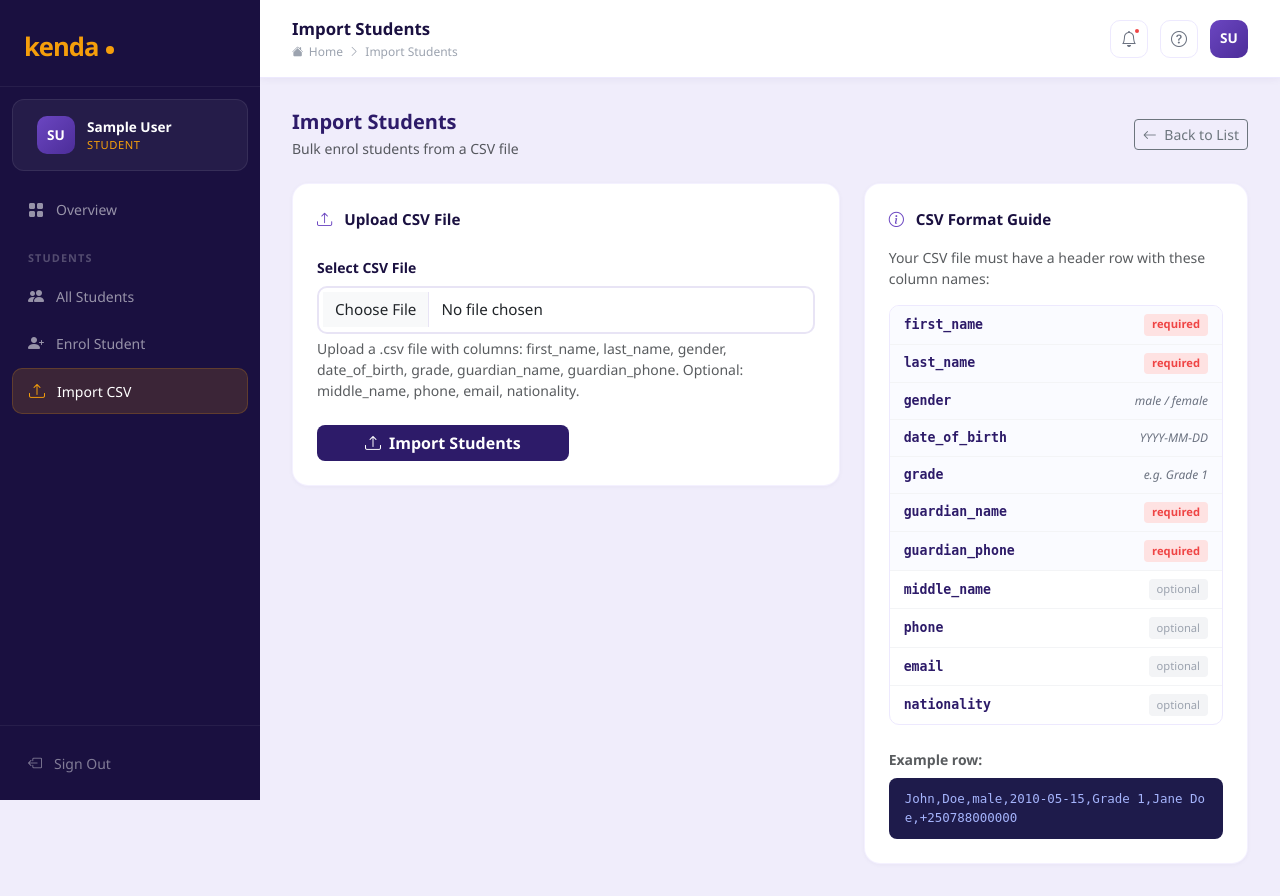
After one commit to KENEDdan/kenda, a Django app: page /students/import/ in a window 1280 px wide. The commit adds this page. Run offline with Django 4.2, Linux system fonts and the light colour scheme; the visitor is signed in with stand-in values (Sample User, id 1); parts of the project's set-up code (start-up, migrations or seed data) failed here and were passed over.

Commit message:
feat: student module — delete, status change, CSV import, ID card

```diff
--- a/apps/students/forms.py
+++ b/apps/students/forms.py
@@ -21,7 +21,6 @@ class StudentEnrolForm(forms.ModelForm):
 
     def __init__(self, *args, **kwargs):
         super().__init__(*args, **kwargs)
-        # Style every field
         for field_name, field in self.fields.items():
             if isinstance(field.widget, forms.Textarea):
                 field.widget.attrs['class'] = 'form-control kenda-input'
@@ -32,9 +31,18 @@ class StudentEnrolForm(forms.ModelForm):
             else:
                 field.widget.attrs['class'] = 'form-control kenda-input'
             field.widget.attrs['placeholder'] = field.label or ''
-        # Default academic year to current
         try:
             current_year = AcademicYear.objects.get(is_current=True)
             self.fields['academic_year'].initial = current_year
         except AcademicYear.DoesNotExist:
             pass
+
+
+class StudentImportForm(forms.Form):
+    csv_file = forms.FileField(
+        label='CSV File',
+        help_text='Upload a .csv file with columns: first_name, last_name, '
+                  'gender, date_of_birth, grade, guardian_name, guardian_phone. '
+                  'Optional: middle_name, phone, email, nationality.',
+        widget=forms.FileInput(attrs={'class': 'form-control kenda-input', 'accept': '.csv'})
+    )
--- a/apps/students/urls.py
+++ b/apps/students/urls.py
@@ -6,6 +6,10 @@ app_name = 'students'
 urlpatterns = [
     path('', views.StudentListView.as_view(), name='list'),
     path('enrol/', views.StudentEnrolView.as_view(), name='enrol'),
+    path('import/', views.StudentImportView.as_view(), name='import'),
     path('<uuid:pk>/', views.StudentDetailView.as_view(), name='detail'),
     path('<uuid:pk>/edit/', views.StudentEditView.as_view(), name='edit'),
+    path('<uuid:pk>/status/', views.StudentStatusChangeView.as_view(), name='status'),
+    path('<uuid:pk>/delete/', views.StudentDeleteView.as_view(), name='delete'),
+    path('<uuid:pk>/id-card/', views.StudentIDCardView.as_view(), name='id_card'),
 ]
--- a/apps/students/views.py
+++ b/apps/students/views.py
@@ -1,10 +1,17 @@
+import csv
+import io
 from django.contrib.auth.decorators import login_required
 from django.utils.decorators import method_decorator
-from django.views.generic import ListView, DetailView, CreateView, UpdateView
+from django.views.generic import (
+    ListView, DetailView, CreateView,
+    UpdateView, DeleteView, View, TemplateView
+)
 from django.urls import reverse_lazy
 from django.contrib import messages
+from django.shortcuts import get_object_or_404, redirect
+from django.http import HttpResponse
 from .models import Student, Grade, Stream, AcademicYear
-from .forms import StudentEnrolForm
+from .forms import StudentEnrolForm, StudentImportForm
 
 
 @method_decorator(login_required, name='dispatch')
@@ -16,21 +23,18 @@ class StudentListView(ListView):
 
     def get_queryset(self):
         qs = Student.objects.select_related('grade', 'stream', 'academic_year')
-        # Search
         q = self.request.GET.get('q')
         if q:
+            from django.db.models import Q
             qs = qs.filter(
-                first_name__icontains=q
-            ) | qs.filter(
-                last_name__icontains=q
-            ) | qs.filter(
-                student_id__icontains=q
+                Q(first_name__icontains=q) |
+                Q(last_name__icontains=q) |
+                Q(student_id__icontains=q) |
+                Q(guardian_name__icontains=q)
             )
-        # Filter by status
         status = self.request.GET.get('status')
         if status:
             qs = qs.filter(status=status)
-        # Filter by grade
         grade = self.request.GET.get('grade')
         if grade:
             qs = qs.filter(grade_id=grade)
@@ -75,7 +79,8 @@ class StudentDetailView(DetailView):
 
     def get_context_data(self, **kwargs):
         ctx = super().get_context_data(**kwargs)
-        ctx['page_title'] = f"{self.object.get_full_name()}"
+        ctx['page_title'] = self.object.get_full_name()
+        ctx['status_choices'] = Student.Status.choices
         return ctx
 
 
@@ -98,3 +103,113 @@ class StudentEditView(UpdateView):
     def form_valid(self, form):
         messages.success(self.request, 'Student record updated.')
         return super().form_valid(form)
+
+
+@method_decorator(login_required, name='dispatch')
+class StudentDeleteView(DeleteView):
+    model = Student
+    template_name = 'students/confirm_delete.html'
+    success_url = reverse_lazy('students:list')
+    context_object_name = 'student'
+
+    def get_context_data(self, **kwargs):
+        ctx = super().get_context_data(**kwargs)
+        ctx['page_title'] = 'Delete Student'
+        return ctx
+
+    def form_valid(self, form):
+        messages.success(self.request, f'Student {self.object.get_full_name()} has been deleted.')
+        return super().form_valid(form)
+
+
+@method_decorator(login_required, name='dispatch')
+class StudentStatusChangeView(View):
+    def post(self, request, pk):
+        student = get_object_or_404(Student, pk=pk)
+        new_status = request.POST.get('status')
+        if new_status in dict(Student.Status.choices):
+            old_status = student.get_status_display()
+            student.status = new_status
+            student.save()
+            messages.success(
+                request,
+                f"{student.get_full_name()}'s status changed from "
+                f"{old_status} to {student.get_status_display()}."
+            )
+        else:
+            messages.error(request, 'Invalid status.')
+        return redirect('students:detail', pk=pk)
+
+
+@method_decorator(login_required, name='dispatch')
+class StudentIDCardView(DetailView):
+    model = Student
+    template_name = 'students/id_card.html'
+    context_object_name = 'student'
+
+    def get_context_data(self, **kwargs):
+        ctx = super().get_context_data(**kwargs)
+        ctx['page_title'] = f"ID Card — {self.object.get_full_name()}"
+        return ctx
+
+
+@method_decorator(login_required, name='dispatch')
+class StudentImportView(View):
+    template_name = 'students/import.html'
+
+    def get(self, request):
+        form = StudentImportForm()
+        return self._render(request, form)
+
+    def post(self, request):
+        form = StudentImportForm(request.POST, request.FILES)
+        if not form.is_valid():
+            return self._render(request, form)
+
+        csv_file = request.FILES['csv_file']
+        if not csv_file.name.endswith('.csv'):
+            messages.error(request, 'Please upload a valid .csv file.')
+            return self._render(request, form)
+
+        decoded = csv_file.read().decode('utf-8')
+        reader = csv.DictReader(io.StringIO(decoded))
+
+        success_count = 0
+        error_rows = []
+
+        for i, row in enumerate(reader, start=2):
+            try:
+                grade = Grade.objects.get(name__iexact=row.get('grade', '').strip())
+                academic_year = AcademicYear.objects.get(is_current=True)
+                Student.objects.create(
+                    first_name=row['first_name'].strip(),
+                    last_name=row['last_name'].strip(),
+                    middle_name=row.get('middle_name', '').strip(),
+                    gender=row.get('gender', 'male').strip().lower(),
+                    date_of_birth=row['date_of_birth'].strip(),
+                    grade=grade,
+                    academic_year=academic_year,
+                    guardian_name=row['guardian_name'].strip(),
+                    guardian_phone=row['guardian_phone'].strip(),
+                    phone=row.get('phone', '').strip(),
+                    email=row.get('email', '').strip(),
+                    nationality=row.get('nationality', '').strip(),
+                )
+                success_count += 1
+            except Exception as e:
+                error_rows.append(f"Row {i}: {str(e)}")
+
+        if success_count:
+            messages.success(request, f'{success_count} student(s) imported successfully!')
+        if error_rows:
+            messages.warning(request, f'{len(error_rows)} row(s) failed. Check details below.')
+
+        return self._render(request, form, error_rows)
+
+    def _render(self, request, form, error_rows=None):
+        from django.shortcuts import render
+        return render(request, self.template_name, {
+            'form': form,
+            'page_title': 'Import Students',
+            'error_rows': error_rows or [],
+        })
--- a/static/css/kenda.css
+++ b/static/css/kenda.css
@@ -734,3 +734,181 @@ footer { border-top: 1px solid rgba(255,255,255,0.08); }
     font-weight: 500;
     color: var(--kenda-ink);
 }
+
+/* ========================================
+   STUDENT EXTENDED FEATURES
+   ======================================== */
+
+/* CSV Import */
+.kenda-csv-guide {
+    border: 1px solid #EDE9FE;
+    border-radius: 10px;
+    overflow: hidden;
+}
+.kenda-csv-row {
+    display: flex;
+    justify-content: space-between;
+    align-items: center;
+    padding: 0.5rem 0.875rem;
+    font-size: 0.825rem;
+    border-bottom: 1px solid #F3F4F6;
+}
+.kenda-csv-row:last-child { border-bottom: none; }
+.kenda-csv-row.required { background: #FAFBFF; }
+.kenda-csv-col {
+    font-family: monospace;
+    font-weight: 600;
+    color: var(--kenda-indigo);
+}
+.kenda-csv-required {
+    font-size: 0.7rem;
+    font-weight: 700;
+    color: #EF4444;
+    background: #FEE2E2;
+    padding: 0.15rem 0.5rem;
+    border-radius: 4px;
+}
+.kenda-csv-optional {
+    font-size: 0.7rem;
+    color: #9CA3AF;
+    background: #F3F4F6;
+    padding: 0.15rem 0.5rem;
+    border-radius: 4px;
+}
+.kenda-csv-hint {
+    font-size: 0.75rem;
+    color: #6B7280;
+    font-style: italic;
+}
+.kenda-code-block {
+    background: #1E1B4B;
+    color: #A5B4FC;
+    padding: 0.75rem 1rem;
+    border-radius: 8px;
+    font-family: monospace;
+    font-size: 0.78rem;
+    word-break: break-all;
+}
+.kenda-error-list {
+    background: #FFF5F5;
+    border: 1px solid #FED7D7;
+    border-radius: 10px;
+    overflow: hidden;
+}
+.kenda-error-row {
+    padding: 0.5rem 0.875rem;
+    font-size: 0.8rem;
+    border-bottom: 1px solid #FED7D7;
+    color: #742A2A;
+}
+.kenda-error-row:last-child { border-bottom: none; }
+
+/* ID Card */
+.kenda-id-card {
+    width: 380px;
+    background: white;
+    border-radius: 16px;
+    overflow: hidden;
+    box-shadow: 0 8px 40px rgba(45,27,105,0.15);
+    border: 1px solid #EDE9FE;
+}
+.kenda-id-card-header {
+    background: linear-gradient(135deg, var(--kenda-ink) 0%, var(--kenda-indigo) 100%);
+    padding: 1.25rem 1.5rem;
+    text-align: center;
+    border-bottom: 3px solid var(--kenda-gold);
+}
+.kenda-id-card-logo {
+    font-size: 1.75rem;
+    font-weight: 800;
+    color: var(--kenda-gold);
+    letter-spacing: -1px;
+}
+.kenda-id-card-school {
+    font-size: 0.75rem;
+    color: rgba(255,255,255,0.7);
+    margin-top: 2px;
+}
+.kenda-id-card-type {
+    font-size: 0.65rem;
+    font-weight: 700;
+    letter-spacing: 0.12em;
+    color: var(--kenda-gold);
+    margin-top: 6px;
+    text-transform: uppercase;
+}
+.kenda-id-card-body {
+    display: flex;
+    gap: 1.25rem;
+    padding: 1.25rem 1.5rem;
+    align-items: flex-start;
+}
+.kenda-id-card-photo img,
+.kenda-id-card-photo-placeholder {
+    width: 90px;
+    height: 110px;
+    border-radius: 10px;
+    object-fit: cover;
+    flex-shrink: 0;
+}
+.kenda-id-card-photo-placeholder {
+    background: linear-gradient(135deg, var(--kenda-violet), var(--kenda-purple));
+    display: flex;
+    align-items: center;
+    justify-content: center;
+    color: white;
+    font-size: 1.75rem;
+    font-weight: 800;
+}
+.kenda-id-card-name {
+    font-size: 1rem;
+    font-weight: 800;
+    color: var(--kenda-ink);
+    margin-bottom: 0.25rem;
+}
+.kenda-id-card-id {
+    font-family: monospace;
+    font-size: 0.85rem;
+    font-weight: 700;
+    color: var(--kenda-violet);
+    background: var(--kenda-light);
+    display: inline-block;
+    padding: 0.2rem 0.6rem;
+    border-radius: 6px;
+    margin-bottom: 0.75rem;
+}
+.kenda-id-card-detail {
+    display: flex;
+    gap: 0.5rem;
+    font-size: 0.78rem;
+    margin-bottom: 0.3rem;
+    color: var(--kenda-ink);
+}
+.kenda-id-card-detail .label {
+    font-weight: 700;
+    color: #9CA3AF;
+    width: 50px;
+    flex-shrink: 0;
+}
+.kenda-id-card-footer {
+    background: #F8F7FF;
+    border-top: 1px solid #EDE9FE;
+    padding: 0.75rem 1.5rem;
+    font-size: 0.72rem;
+    color: #6B7280;
+    display: flex;
+    flex-direction: column;
+    gap: 0.2rem;
+}
+
+/* Print styles */
+@media print {
+    .kenda-sidebar,
+    .kenda-topbar,
+    .d-flex.justify-content-between { display: none !important; }
+    .kenda-content-wrapper { margin-left: 0 !important; }
+    .kenda-id-card {
+        box-shadow: none;
+        border: 2px solid #ddd;
+    }
+}
--- /dev/null
+++ b/templates/students/import.html
@@ -0,0 +1,138 @@
+{% extends 'dashboard/base_dashboard.html' %}
+
+{% block sidebar_nav %}
+<a href="{% url 'dashboard:admin' %}" class="kenda-nav-link">
+    <i class="bi bi-grid-fill"></i> Overview
+</a>
+<div class="kenda-nav-section">Students</div>
+<a href="{% url 'students:list' %}" class="kenda-nav-link">
+    <i class="bi bi-people-fill"></i> All Students
+</a>
+<a href="{% url 'students:enrol' %}" class="kenda-nav-link">
+    <i class="bi bi-person-plus-fill"></i> Enrol Student
+</a>
+<a href="{% url 'students:import' %}" class="kenda-nav-link active">
+    <i class="bi bi-upload"></i> Import CSV
+</a>
+{% endblock %}
+
+{% block dashboard_content %}
+
+<div class="d-flex justify-content-between align-items-center mb-4">
+    <div>
+        <h5 class="fw-bold mb-1" style="color:var(--kenda-indigo);">Import Students</h5>
+        <p class="text-muted small mb-0">Bulk enrol students from a CSV file</p>
+    </div>
+    <a href="{% url 'students:list' %}" class="btn btn-outline-secondary btn-sm">
+        <i class="bi bi-arrow-left me-1"></i> Back to List
+    </a>
+</div>
+
+<div class="row g-4">
+    <div class="col-lg-7">
+        <div class="kenda-card">
+            <div class="kenda-card-header mb-4">
+                <span class="kenda-card-title">
+                    <i class="bi bi-upload me-2" style="color:var(--kenda-violet);"></i>
+                    Upload CSV File
+                </span>
+            </div>
+            <form method="POST" enctype="multipart/form-data">
+                {% csrf_token %}
+                <div class="mb-4">
+                    <label class="form-label fw-semibold small">Select CSV File</label>
+                    {{ form.csv_file }}
+                    <div class="form-text">{{ form.csv_file.help_text }}</div>
+                </div>
+                <button type="submit" class="btn btn-kenda px-5 fw-bold">
+                    <i class="bi bi-upload me-2"></i>Import Students
+                </button>
+            </form>
+
+            {% if error_rows %}
+            <div class="mt-4">
+                <h6 class="fw-bold text-danger">
+                    <i class="bi bi-exclamation-triangle me-2"></i>
+                    Import Errors
+                </h6>
+                <div class="kenda-error-list">
+                    {% for error in error_rows %}
+                    <div class="kenda-error-row">
+                        <i class="bi bi-x-circle text-danger me-2"></i>{{ error }}
+                    </div>
+                    {% endfor %}
+                </div>
+            </div>
+            {% endif %}
+        </div>
+    </div>
+
+    <div class="col-lg-5">
+        <div class="kenda-card">
+            <div class="kenda-card-header mb-3">
+                <span class="kenda-card-title">
+                    <i class="bi bi-info-circle me-2" style="color:var(--kenda-violet);"></i>
+                    CSV Format Guide
+                </span>
+            </div>
+            <p class="small text-muted mb-3">
+                Your CSV file must have a header row with these column names:
+            </p>
+            <div class="kenda-csv-guide">
+                <div class="kenda-csv-row required">
+                    <span class="kenda-csv-col">first_name</span>
+                    <span class="kenda-csv-required">required</span>
+                </div>
+                <div class="kenda-csv-row required">
+                    <span class="kenda-csv-col">last_name</span>
+                    <span class="kenda-csv-required">required</span>
+                </div>
+                <div class="kenda-csv-row required">
+                    <span class="kenda-csv-col">gender</span>
+                    <span class="kenda-csv-hint">male / female</span>
+                </div>
+                <div class="kenda-csv-row required">
+                    <span class="kenda-csv-col">date_of_birth</span>
+                    <span class="kenda-csv-hint">YYYY-MM-DD</span>
+                </div>
+                <div class="kenda-csv-row required">
+                    <span class="kenda-csv-col">grade</span>
+                    <span class="kenda-csv-hint">e.g. Grade 1</span>
+                </div>
+                <div class="kenda-csv-row required">
+                    <span class="kenda-csv-col">guardian_name</span>
+                    <span class="kenda-csv-required">required</span>
+                </div>
+                <div class="kenda-csv-row required">
+                    <span class="kenda-csv-col">guardian_phone</span>
+                    <span class="kenda-csv-required">required</span>
+                </div>
+                <div class="kenda-csv-row">
+                    <span class="kenda-csv-col">middle_name</span>
+                    <span class="kenda-csv-optional">optional</span>
+                </div>
+                <div class="kenda-csv-row">
+                    <span class="kenda-csv-col">phone</span>
+                    <span class="kenda-csv-optional">optional</span>
+                </div>
+                <div class="kenda-csv-row">
+                    <span class="kenda-csv-col">email</span>
+                    <span class="kenda-csv-optional">optional</span>
+                </div>
+                <div class="kenda-csv-row">
+                    <span class="kenda-csv-col">nationality</span>
+                    <span class="kenda-csv-optional">optional</span>
+                </div>
+            </div>
+
+            <div class="mt-4">
+                <p class="small text-muted mb-2 fw-semibold">Example row:</p>
+                <div class="kenda-code-block">
+                    John,Doe,male,2010-05-15,Grade 1,Jane Doe,+250788000000
+                </div>
+            </div>
+        </div>
+    </div>
+</div>
+
+{% endblock %}
```
Also changed, not shown: templates/students/confirm_delete.html (added, +47 -0 lines), templates/students/detail.html (+31 -7 lines), templates/students/id_card.html (added, +82 -0 lines), templates/students/list.html (+8 -3 lines).
